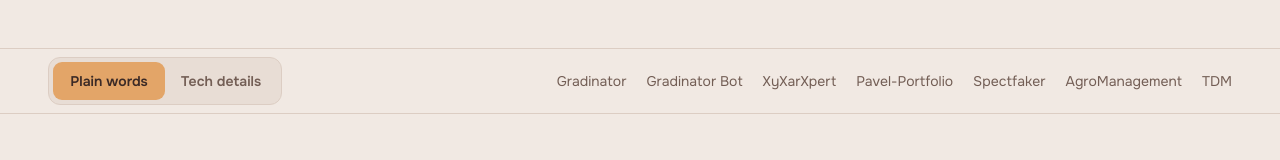
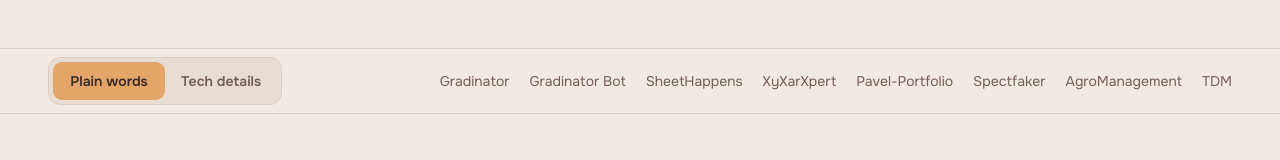
Before and after one commit to pavlent1yy/Pavel-Portfolio, a Next.js app: page /en/projects in a window 1280 px wide. Shown: the part 322-482 px from the top of the page. Built offline with nearby package versions, Linux system fonts and the light colour scheme.

Commit message:
добавление проекта SheetHappens

```diff
--- a/src/content/ru.ts
+++ b/src/content/ru.ts
@@ -46,7 +46,7 @@ export const ru: Content = {
       includes: ["Меню и кнопки", "Приём заявок", "Уведомления админу", "Хранение данных", "Запуск на сервере"],
       price: "от 5 000 ₽",
       time: "от 3 дней",
-      cases: [{ slug: "gradinator-bot" }],
+      cases: [{ slug: "gradinator-bot" }, { slug: "sheethappens" }],
     },
     {
       title: "Парсинг, скрапинг и выгрузка данных",
@@ -70,7 +70,7 @@ export const ru: Content = {
       includes: ["Обработка Excel и Word", "Связка сервисов через API", "Отчёты и выгрузки"],
       price: "от 3 000 ₽",
       time: "от 1 дня",
-      cases: [{ slug: "spectfaker" }],
+      cases: [{ slug: "spectfaker" }, { slug: "sheethappens" }],
     },
 	{
 		title: "Бэкенд и API для вашего сервиса",
@@ -163,6 +163,34 @@ export const ru: Content = {
 		   "Если нужно больше тех. подробностей, то вам на GitHub"
 		],
         shots: [{ src: "/images/projects/gradinator-bot-chat.webp", width: 558, height: 458, caption: "Чат Gradinator Bot в Telegram" }],
+      },
+      {
+        slug: "sheethappens",
+        name: "SheetHappens",
+        year: 2026,
+        kind: "Демо-проект: реального заказчика нет, но всё работает по-настоящему",
+        summary:
+          "Telegram-бот для приёма заявок на доставку, где вместо CRM обычная Google-таблица. Клиент оформляет заявку в боте, менеджер работает с ней в таблице, как привык.",
+        stack: ["Python", "aiogram", "Google Sheets", "gspread", "Docker"],
+        repo: "https://github.com/pavlent1yy/SheetHappens",
+        human: [
+          "Я предствил небольшую службу доставки, где заявки приходят в личку, менеджеры вручную переписывают их в Excel, половина данных теряется, а клиенты закономерно ругаются. Этот проект показывает, как такое решается без дорогой CRM.",
+          "Клиент пошагово оформляет заявку в боте: что везём, вес, стоимость, откуда, куда, фото. Заявка сама попадает в Google-таблицу, а через 5 минут бот передаёт её тому менеджеру, который сейчас на смене и меньше всех загружен.",
+          "Сам по себе бот довольно простой, интереснее было продумать мелочи. Например, если таблица на минуту отвалилась, бот не теряет данные и не падает, есть необходимость предусмотреть задержку при создании заявки",
+          "P.S ТЗ составлял Claude, на основе реального заказа на бирже",
+        ],
+        tech: [
+          "Бот на Python 3.12 и aiogram 3: роутеры и FSM-диалог оформления заявки с кнопками «Назад», «Пропустить», «Отмена» на каждом шаге. Хранилище - Google Sheets через gspread и сервисный аккаунт. Запросы к Google API идут с ретраями и backoff на 429/5xx.",
+          "Рассылка статусов работает по принципу at-least-once: бот сначала отправляет сообщения, а потом одним update_many отмечает только успешно доставленные. Если бот упадёт посередине, клиент получит уведомление дважды, но не потеряет его.",
+          "Сверх ТЗ (Фулл сгенеренного клодом): распределение заявок по менеджерам с учётом графика смен (включая ночные через полночь) и текущей загрузки, плюс owner-панель со статистикой и проверкой таблицы. Чистая логика (валидация, разбор графика, балансировка) покрыта тестами на pytest, деплой через docker compose.",
+          "Ограничения, ТЗ и отклонения от него с объяснением, почему так, честно расписаны в README на GitHub",
+        ],
+        shots: [],
+        steps: {
+          task: "Заявки на доставку приходят в личку и вручную переписываются в Excel, данные теряются, менеджеры путаются.",
+          solution: "Бот сам собирает заявку в Google-таблицу, распределяет её по менеджерам на смене и сообщает клиенту статус после проверки менеджером.",
+          result: "Никакой ручной перепечатки: менеджеры работают в привычной таблице, клиент сам видит статус своей заявки.",
+        },
       },
       {
         slug: "xyxarxpert",
```
